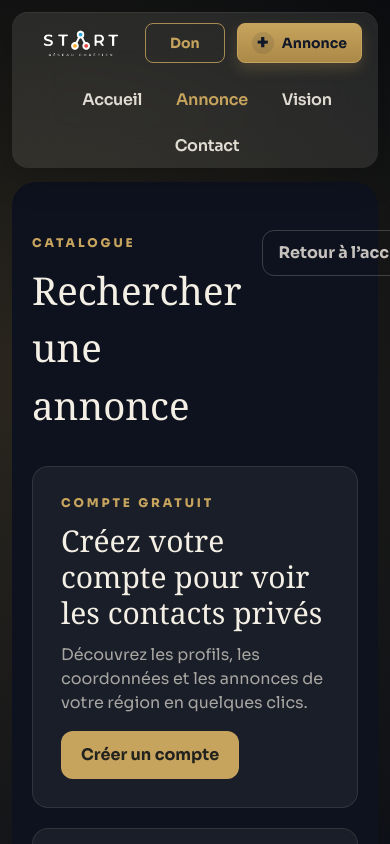
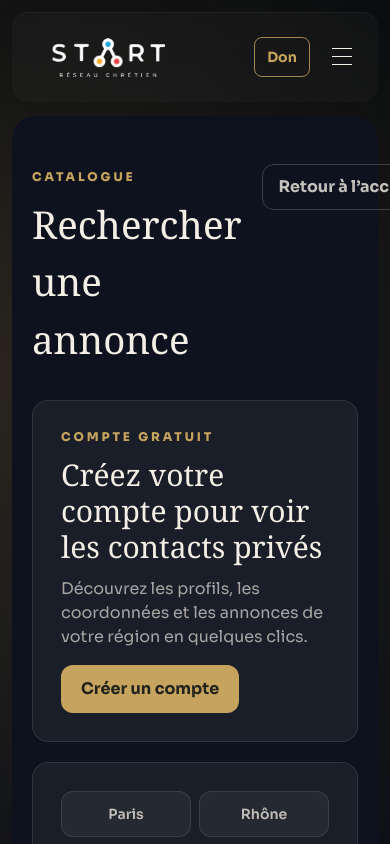
Before and after one commit to shif1986/start, a React (Vite) app in the folder frontend/: page /annonces in a window 390 px wide. Shown: the top 844 px of the page. Built offline with nearby package versions, Linux system fonts and the light colour scheme.

Commit message:
MAJ page hero

```diff
--- a/frontend/src/components/Layout.tsx
+++ b/frontend/src/components/Layout.tsx
@@ -1,4 +1,4 @@
-import type { ReactNode } from "react";
+import { useState, type ReactNode } from "react";
 import { NavLink } from "react-router-dom";
 
 type LayoutProps = {
@@ -23,41 +23,82 @@ function StartLogo() {
 }
 
 export default function Layout({ children }: LayoutProps) {
+  const [isMenuOpen, setIsMenuOpen] = useState(false);
+
+  function closeMenu() {
+    setIsMenuOpen(false);
+  }
+
   return (
     <div className="mx-auto min-h-screen max-w-[1600px] px-[30px] pt-3 pb-6 max-sm:px-3">
-      <header className="sticky top-2 z-50 flex min-h-13 items-center justify-between gap-3 rounded-3xl bg-start-cream/10 px-4 py-1 shadow-[inset_0_.5px_0_rgba(255,255,255,.12),0_10px_35px_rgba(0,0,0,.18)] backdrop-blur-xl max-lg:flex-wrap max-md:relative max-md:top-0 max-md:rounded-2xl">
+      <header className="sticky top-2 z-50 flex min-h-13 items-center justify-between gap-3 rounded-3xl bg-white/[.025] px-4 py-1 shadow-[inset_0_.5px_0_rgba(255,255,255,.08),0_8px_28px_rgba(0,0,0,.1)] backdrop-blur-2xl backdrop-saturate-150 max-md:rounded-2xl">
         <div className="flex min-w-0 flex-1 items-center">
           <StartLogo />
         </div>
 
-        <nav className="mx-3 flex flex-[1.6] flex-wrap items-center justify-center gap-2.5 max-lg:order-3 max-lg:w-full max-lg:flex-none" aria-label="Navigation principale">
+        <nav
+          id="main-navigation"
+          className={`${isMenuOpen ? "flex" : "hidden"} absolute top-[calc(100%+10px)] right-0 left-0 flex-col gap-1 bg-transparent p-3 lg:static lg:mx-3 lg:flex lg:flex-[1.6] lg:flex-row lg:flex-wrap lg:items-center lg:justify-center lg:gap-2.5 lg:p-0`}
+          aria-label="Navigation principale"
+        >
           {navItems.map((item) => (
             <NavLink
               key={item.id}
               to={item.to}
+              onClick={closeMenu}
               className={({ isActive }) =>
-                `rounded-lg px-3 py-1.5 text-[clamp(1rem,1.15vw,1.18rem)] font-semibold tracking-[-.02em] text-start-cream/90 transition hover:text-start-gold focus-visible:outline-2 focus-visible:outline-offset-2 focus-visible:outline-start-gold ${isActive ? "text-start-gold" : ""}`
+                `rounded-lg px-3 py-2 text-[clamp(1rem,1.15vw,1.18rem)] font-semibold tracking-[-.02em] text-start-cream/90 transition hover:bg-start-cream/5 hover:text-start-gold focus-visible:outline-2 focus-visible:outline-offset-2 focus-visible:outline-start-gold lg:py-1.5 ${isActive ? "text-start-gold" : ""}`
               }
             >
               {item.label}
             </NavLink>
           ))}
+          <NavLink
+            to="/publier"
+            onClick={closeMenu}
+            className="mt-2 rounded-lg bg-start-gold px-3 py-2.5 text-center text-sm font-bold text-start-ink lg:hidden"
+          >
+            Publier une annonce
+          </NavLink>
+          <button
+            type="button"
+            className="rounded-lg px-3 py-2.5 text-left text-sm font-bold text-start-gold lg:hidden"
+          >
+            Se connecter
+          </button>
         </nav>
 
         <div className="flex flex-1 items-center justify-end gap-3">
           <NavLink
             to="/don"
-            className="inline-flex min-h-10 min-w-20 items-center justify-center rounded-lg border border-start-gold/80 bg-transparent px-3.5 text-sm font-bold text-start-gold transition hover:-translate-y-0.5 hover:bg-start-gold/10"
+            className="inline-flex min-h-10 min-w-20 items-center justify-center rounded-lg border-start-gold/80 bg-transparent px-3.5 text-sm font-bold text-start-gold [border-style:solid] [border-width:.5px] transition hover:-translate-y-0.5 hover:bg-start-gold/10 max-sm:min-w-14 max-sm:px-2.5"
           >
             Don
           </NavLink>
-          <button type="button" className="inline-flex min-h-10 min-w-28 items-center justify-center rounded-lg border border-start-gold/80 px-3.5 text-sm font-bold text-start-gold transition hover:-translate-y-0.5 hover:bg-start-gold/10 max-sm:hidden">
+          <button type="button" className="inline-flex min-h-10 min-w-28 items-center justify-center rounded-lg border-start-gold/80 px-3.5 text-sm font-bold text-start-gold [border-style:solid] [border-width:.5px] transition hover:-translate-y-0.5 hover:bg-start-gold/10 max-lg:hidden">
             Connecter
           </button>
-          <NavLink to="/publier" className="inline-flex min-h-10 min-w-28 items-center justify-center rounded-lg border border-start-gold bg-gradient-to-b from-start-gold to-[#ab8947] px-3.5 text-sm font-bold text-[#111827] shadow-[0_6px_14px_rgba(199,164,93,.22)] transition hover:-translate-y-0.5 hover:bg-none hover:bg-start-gold/10 hover:text-start-gold max-sm:min-w-0">
+          <NavLink to="/publier" className="inline-flex min-h-10 min-w-28 items-center justify-center rounded-lg border-start-gold bg-gradient-to-b from-start-gold to-[#ab8947] px-3.5 text-sm font-bold text-[#111827] [border-style:solid] [border-width:.5px] shadow-[0_6px_14px_rgba(199,164,93,.22)] transition hover:-translate-y-0.5 hover:bg-none hover:bg-start-gold/10 hover:text-start-gold max-lg:hidden">
             <span className="mr-2 inline-flex size-[22px] items-center justify-center rounded-full bg-[#111827]/10 text-xl font-extrabold">+</span>
             Annonce
           </NavLink>
+          <button
+            type="button"
+            className="inline-flex size-10 items-center justify-center rounded-lg text-start-cream transition hover:bg-start-cream/10 focus-visible:outline-2 focus-visible:outline-start-gold lg:hidden"
+            aria-label={isMenuOpen ? "Fermer le menu" : "Ouvrir le menu"}
+            aria-expanded={isMenuOpen}
+            aria-controls="main-navigation"
+            onClick={() => setIsMenuOpen((current) => !current)}
+          >
+            <span className="sr-only">
+              {isMenuOpen ? "Fermer le menu" : "Ouvrir le menu"}
+            </span>
+            <span className="relative block h-4.5 w-5" aria-hidden="true">
+              <span className={`absolute left-0 h-px w-5 bg-current transition ${isMenuOpen ? "top-2 rotate-45" : "top-0"}`} />
+              <span className={`absolute top-2 left-0 h-px w-5 bg-current transition ${isMenuOpen ? "opacity-0" : "opacity-100"}`} />
+              <span className={`absolute left-0 h-px w-5 bg-current transition ${isMenuOpen ? "top-2 -rotate-45" : "top-4"}`} />
+            </span>
+          </button>
         </div>
       </header>
 
--- a/frontend/src/pages/HomePage.tsx
+++ b/frontend/src/pages/HomePage.tsx
@@ -74,7 +74,7 @@ function SearchByLocation({
         </span>
 
         <h1 className="my-6 flex flex-col items-start font-sans text-[clamp(3.4rem,6.2vw,6.7rem)] leading-none font-extrabold tracking-[-.06em] text-start-cream">
-          <span>START</span>
+          <span className="text-[.78em]">START</span>
           <span className="mt-3 text-[.4em] font-semibold tracking-[.12em]">
             RÉSEAU
           </span>
@@ -97,7 +97,7 @@ function SearchByLocation({
         <div className="mt-5 flex items-center gap-4 max-sm:flex-col max-sm:items-start">
           <Link
             to="/publier"
-            className="inline-flex min-h-12 items-center justify-center rounded-xl border border-start-gold bg-transparent px-5 font-bold text-start-gold transition hover:-translate-y-0.5 hover:bg-start-gold/10"
+            className="inline-flex min-h-12 items-center justify-center rounded-xl border-start-gold bg-transparent px-5 font-bold text-start-gold [border-style:solid] [border-width:.5px] transition hover:-translate-y-0.5 hover:bg-start-gold/10"
           >
             Rejoindre le réseau
             <span className="ml-3" aria-hidden="true">
@@ -176,7 +176,7 @@ export default function HomePage() {
           </div>
           <Link
             to="/annonces"
-            className="shrink-0 rounded-xl border border-start-gold px-4 py-2.5 font-bold text-start-gold transition hover:bg-start-gold hover:text-start-ink"
+            className="shrink-0 rounded-xl border-start-gold px-4 py-2.5 font-bold text-start-gold [border-style:solid] [border-width:.5px] transition hover:bg-start-gold hover:text-start-ink"
           >
             Voir plus
           </Link>
--- a/frontend/src/pages/ListingDetailPage.tsx
+++ b/frontend/src/pages/ListingDetailPage.tsx
@@ -10,7 +10,7 @@ export default function ListingDetailPage() {
     return (
       <div className="grid min-h-[50vh] place-content-center gap-5 text-center">
         <h1>Annonce introuvable</h1>
-        <Link to="/annonces" className="rounded-xl border border-start-gold px-4 py-2.5 font-bold text-start-gold">
+        <Link to="/annonces" className="rounded-xl border-start-gold px-4 py-2.5 font-bold text-start-gold [border-style:solid] [border-width:.5px]">
           Retour au catalogue
         </Link>
       </div>
@@ -19,7 +19,7 @@ export default function ListingDetailPage() {
 
   return (
     <div className="rounded-3xl bg-[#0e121e] px-[clamp(20px,4vw,56px)] py-12">
-      <Link to="/annonces" className="inline-flex rounded-xl border border-start-cream/20 px-4 py-2.5 font-bold text-start-cream/80 hover:border-start-gold hover:text-start-gold">
+      <Link to="/annonces" className="inline-flex rounded-xl border-start-cream/20 px-4 py-2.5 font-bold text-start-cream/80 [border-style:solid] [border-width:.5px] hover:border-start-gold hover:text-start-gold">
         ← Retour à la recherche
       </Link>
 
--- a/frontend/src/pages/ListingsPage.tsx
+++ b/frontend/src/pages/ListingsPage.tsx
@@ -56,7 +56,7 @@ export default function ListingsPage() {
           <span className="text-xs font-extrabold tracking-[.24em] text-start-gold uppercase">Catalogue</span>
           <h1 className="mt-2 font-serif text-[clamp(2.4rem,5vw,4.5rem)]">Rechercher une annonce</h1>
         </div>
-        <Link to="/" className="shrink-0 rounded-xl border border-start-cream/20 px-4 py-2.5 font-bold text-start-cream/80 transition hover:border-start-gold hover:text-start-gold">
+        <Link to="/" className="shrink-0 rounded-xl border-start-cream/20 px-4 py-2.5 font-bold text-start-cream/80 [border-style:solid] [border-width:.5px] transition hover:border-start-gold hover:text-start-gold">
           Retour à l’accueil
         </Link>
       </section>
@@ -80,7 +80,7 @@ export default function ListingsPage() {
               <button
                 key={item}
                 type="button"
-                className={`rounded-xl border px-3 py-3 text-sm font-semibold transition focus-visible:outline-2 focus-visible:outline-start-gold ${department === item ? "border-start-gold bg-start-gold text-start-ink" : "border-start-cream/10 bg-start-cream/5 text-start-cream/75 hover:border-start-gold hover:text-start-gold"}`}
+                className={`rounded-xl px-3 py-3 text-sm font-semibold [border-style:solid] [border-width:.5px] transition focus-visible:outline-2 focus-visible:outline-start-gold ${department === item ? "border-start-gold bg-start-gold text-start-ink" : "border-start-cream/10 bg-start-cream/5 text-start-cream/75 hover:border-start-gold hover:text-start-gold"}`}
                 onClick={() =>
                   updateParam("department", department === item ? "" : item)
                 }
```
Also changed, not shown: 1 other file (tests, documents, lock files or other folders).
